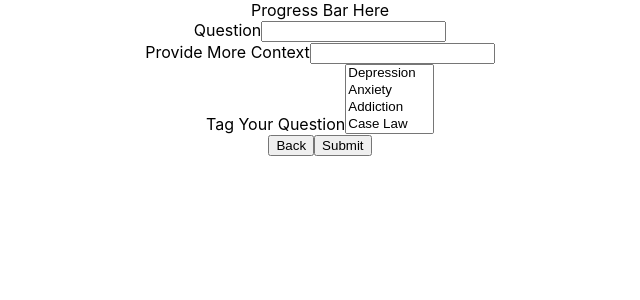
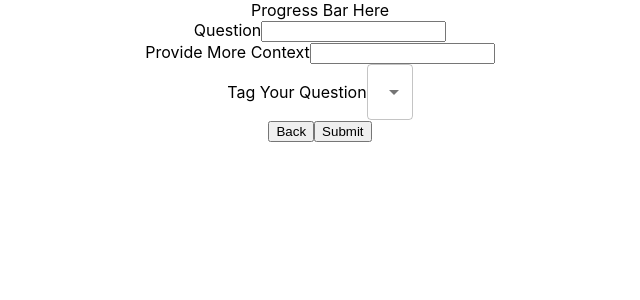
Before and after one commit to mental-health-org/mental-health-fe, a React (Create React App) app: page /#/ask in a window 1280 px wide. Shown: the top 300 px of the page, without its empty margins (320-960 px from the left). Built offline with nearby package versions, Linux system fonts and the light colour scheme.

Commit message:
Allow ability to select multiple tags

```diff
--- a/src/components/newQuestionForm/NewQuestionForm.tsx
+++ b/src/components/newQuestionForm/NewQuestionForm.tsx
@@ -1,6 +1,28 @@
 import { stringify } from 'querystring';
 import React, { useState } from 'react'
 import { Link } from "react-router-dom";
+
+import { Theme, useTheme } from '@mui/material/styles';
+import OutlinedInput from '@mui/material/OutlinedInput';
+import InputLabel from '@mui/material/InputLabel';
+import MenuItem from '@mui/material/MenuItem';
+import FormControl from '@mui/material/FormControl';
+import Select, { SelectChangeEvent } from '@mui/material/Select';
+
+interface Question {
+  id: number;
+  title: string;
+  body: string;
+  tag: string;
+}
+
+const topicTags = [
+  'addiction',
+  'depression',
+  'case law',
+  'anxiety',
+  'child therapy'
+];
 
 
 const NewQuestionForm:React.FC = () => {
@@ -19,25 +41,29 @@ const NewQuestionForm:React.FC = () => {
 
     const [title, setTitle] = useState<string>('')
     const [body, setBody] = useState<string>('')
-    const [tag, settag] = useState<string>('')
-    const [question, setQuestion] = useState<{}>({})
+    const [tags, setTags] = useState<string[] | any>([])
+    const [question, setQuestion] = useState<Question | any>({})
 
     const packageQuestion = () => {
       return {
         id: Date.now(),
         title: title,
         body: body,
-        tag: tag
+        tags: tags
       }
     }
 
     const handleSubmit = (event: React.FormEvent) => {
       event.preventDefault()
       const newQuestion = packageQuestion()
+      setQuestion(newQuestion)
       console.log(newQuestion)
-      setQuestion(newQuestion)
+    }
 
-    }
+    const handleChange = (event: SelectChangeEvent) => {
+
+      setTags(event.target.value);
+    };
 
   return (
     <section>
@@ -66,13 +92,28 @@ const NewQuestionForm:React.FC = () => {
 
         <div>
           <label>Tag Your Question</label>
-          <select name="tag-selector" multiple={true} onChange={event => settag(event.target.value)}>
+          <Select
+          multiple
+          value={tags}
+          onChange={handleChange}
+          input={<OutlinedInput label="Name" />}
+        >
+          {topicTags.map((tag: string) => (
+            <MenuItem
+              key={tag}
+              value={tag}
+            >
+              {tag}
+            </MenuItem>
+          ))}
+        </Select>
+          {/* <select name="tag-selector" multiple={true} onChange={event => setTags(event.target.value)}>
             <option value="depression">Depression</option>
             <option value="anxiety">Anxiety</option>
             <option value="addiction">Addiction</option>
             <option value="case-law">Case Law</option>
             <option value="child-therapy">Child Therapy</option>
-          </select>
+          </select> */}
         </div>
 
       <Link to='/'>
```
